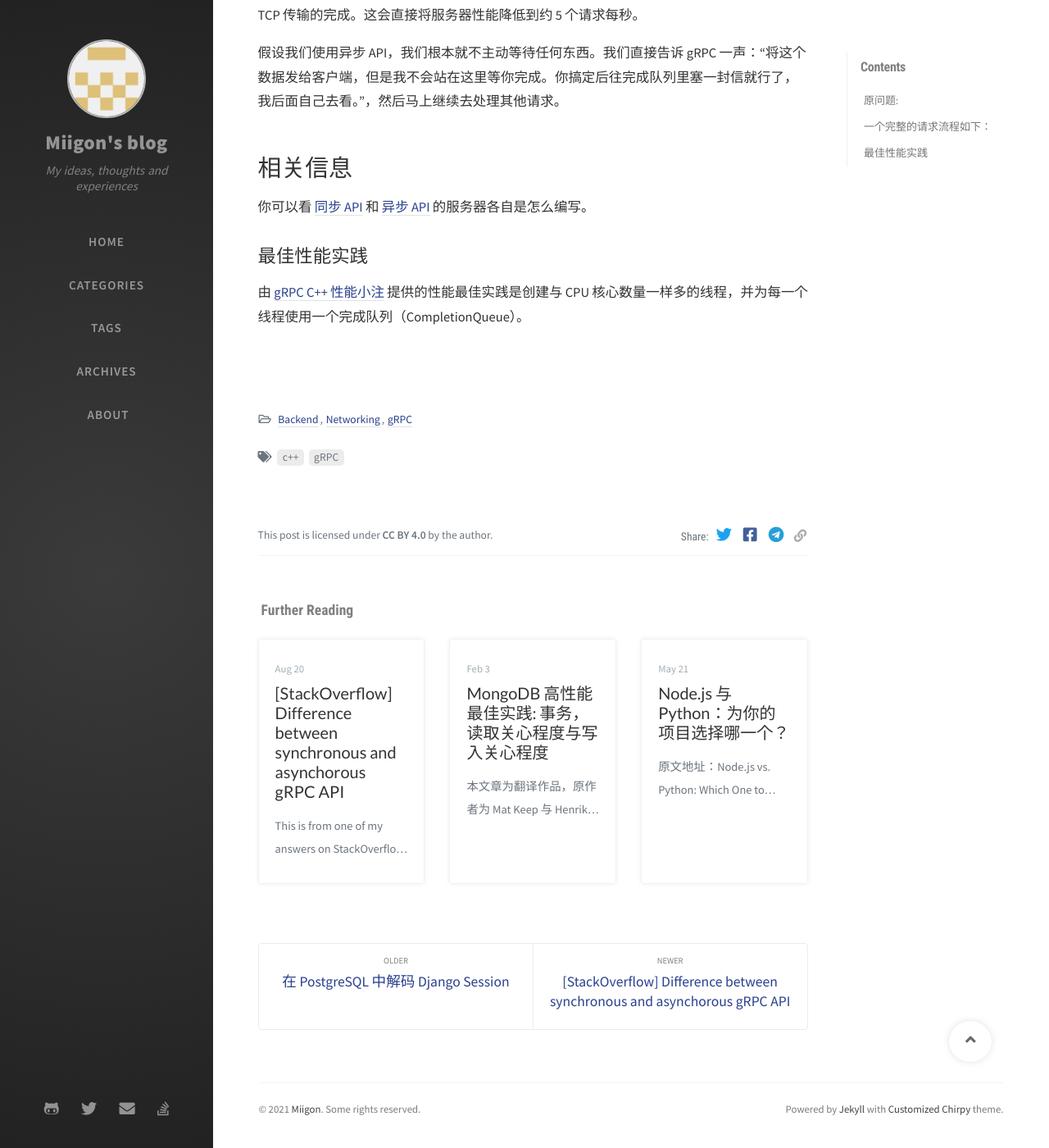
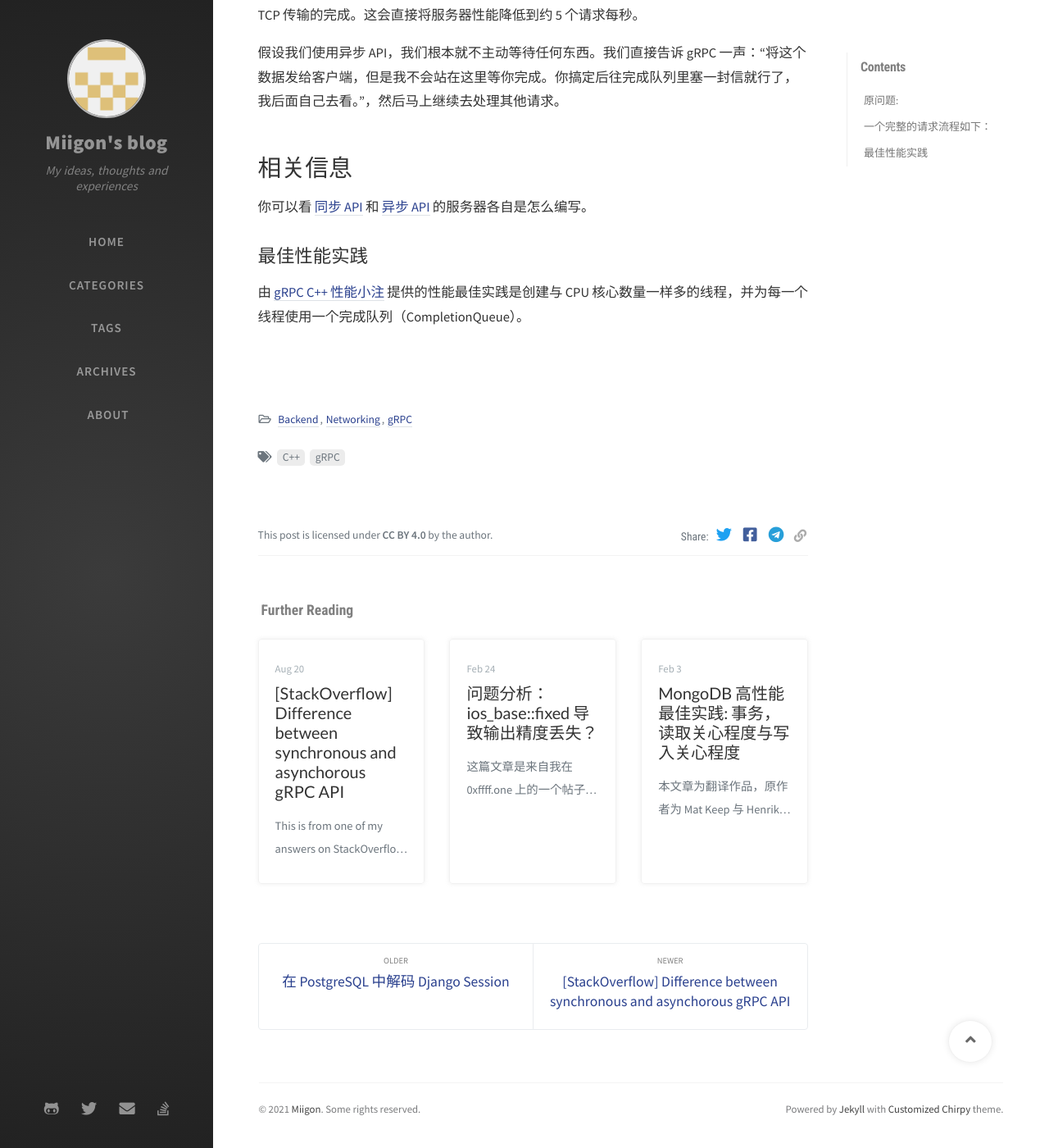
Before and after one commit to Miigon/blog, a Jekyll site: the page built from _posts/backend/2021-08-20-cn-so-difference-between-sync-and-async-grpc.md, in a window 1280 px wide and 1400 px high, scrolled down 4150 px. Shown: the whole window at 82% size. Built offline with Jekyll 4.4.1, drawn with Linux system fonts in a browser that asks for light colours; nearby versions of some CDN libraries; comment, search, counter and statistics services are not loaded.

Commit message:
fix c++ tag conflict

```diff
--- a/_posts/backend/2021-08-20-cn-so-difference-between-sync-and-async-grpc.md
+++ b/_posts/backend/2021-08-20-cn-so-difference-between-sync-and-async-grpc.md
@@ -2,7 +2,7 @@
 title: "[StackOverflow] C++ gRPC 异步 API 实例与优势"
 date: 2021-08-20 23:09:00 +0800
 categories: [Backend, Networking, gRPC]
-tags: [c++, gRPC]
+tags: [C++, gRPC]
 ---
 
 > ------
```
Also changed, not shown: _posts/backend/2021-08-20-so-difference-between-sync-and-async-grpc.md (+1 -1 lines).
